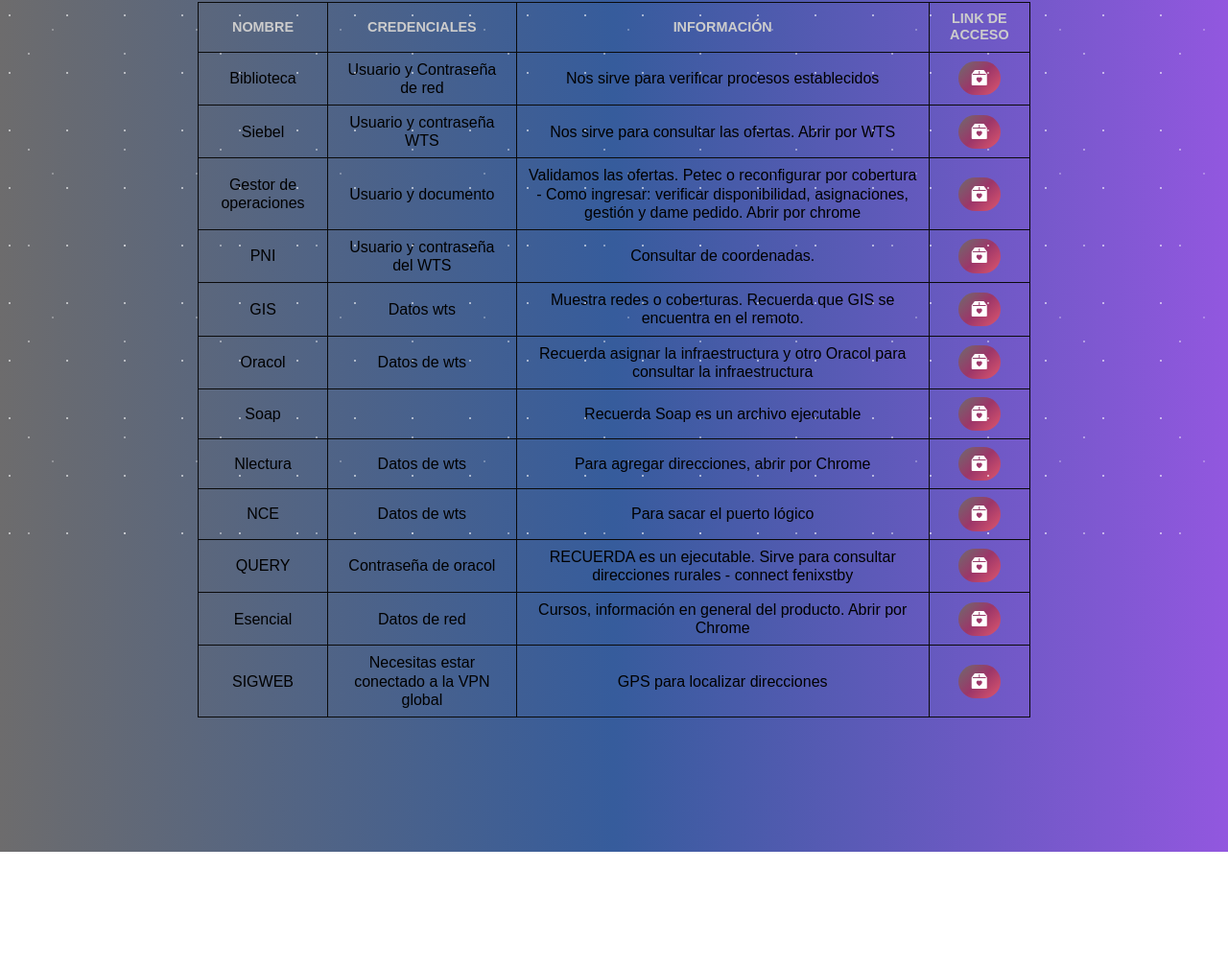
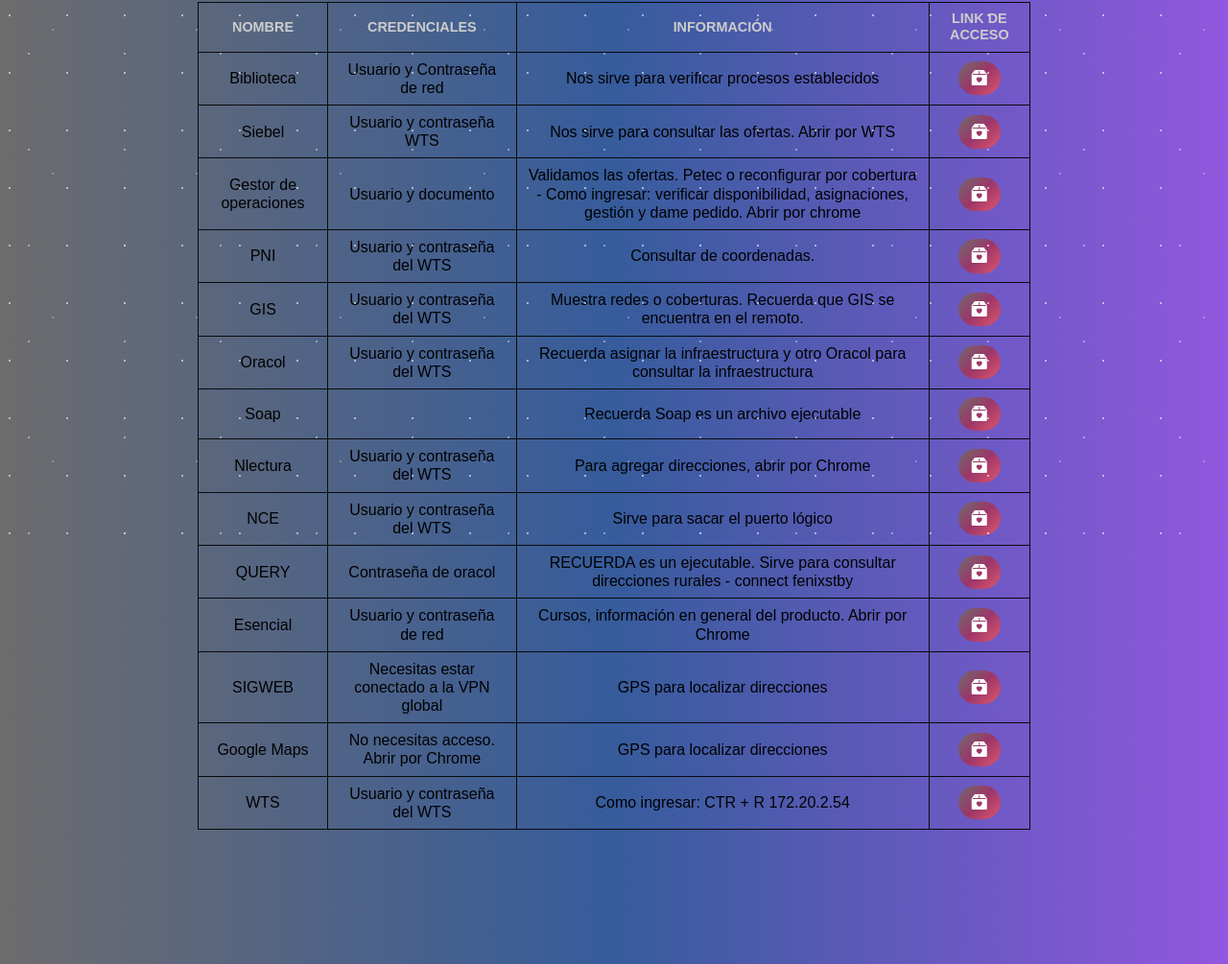
Before and after one commit to LondonoDan/links_despachos, a plain HTML site: page index.html in a window 1280 px wide. Shown: the part 174-1179 px from the top of the page at 96% size. Before the commit the page ends 1062 px from the top, so only its background shows below. Drawn offline with nearby package versions, Linux system fonts and the light colour scheme.

Commit message:
se agrego mas info a la tabla

```diff
--- a/index.html
+++ b/index.html
@@ -52,13 +52,13 @@
             </tr>
             <tr>
                 <td>GIS</td>
-                <td>Datos wts</td>
+                <td>Usuario y contraseña del WTS</td>
                 <td>Muestra redes o coberturas. Recuerda que GIS se encuentra en el remoto.</td>
                 <td><a href="#"><i class="bi bi-box2-heart-fill"></i></a></td>
             </tr>
             <tr>
                 <td>Oracol</td>
-                <td>Datos de wts</td>
+                <td>Usuario y contraseña del WTS</td>
                 <td>Recuerda asignar la infraestructura y otro Oracol para consultar la infraestructura</td>
                 <td><a href="#"><i class="bi bi-box2-heart-fill"></i></a></td>
             </tr>
@@ -70,14 +70,14 @@
             </tr>
             <tr>
                 <td>Nlectura</td>
-                <td>Datos de wts</td>
+                <td>Usuario y contraseña del WTS</td>
                 <td>Para agregar direcciones, abrir por Chrome</td>
                 <td><a href="http://lectura.epmtelco.com.co/index.php "><i class="bi bi-box2-heart-fill"></i></a></td>
             </tr>
             <tr>
                 <td>NCE</td>
-                <td>Datos de wts</td>
-                <td>Para sacar el puerto lógico</td>
+                <td>Usuario y contraseña del WTS</td>
+                <td>Sirve para sacar el puerto lógico</td>
                 <td><a href="https://10.69.16.34:31943/ncecommonwebsite/v1/newportal/index.html?refr-flags=e"><i class="bi bi-box2-heart-fill"></i></a></td>
             </tr>
             <tr>
@@ -88,7 +88,7 @@
             </tr>
             <tr>
                 <td>Esencial</td>
-                <td>Datos de red</td>
+                <td>Usuario y contraseña de red</td>
                 <td>Cursos, información en general del producto. Abrir por Chrome</td>
                 <td><a href="https://esencial.emtelco.co/login/index.php"><i class="bi bi-box2-heart-fill"></i></a></td>
             </tr>
@@ -98,6 +98,18 @@
                 <td>GPS para localizar direcciones</td>
                 <td><a href="http://sigweb/cartografiacol/SIGWEB/"><i class="bi bi-box2-heart-fill"></i></a></td>
             </tr>
+            <tr>
+                <td>Google Maps</td>
+                <td>No necesitas acceso. Abrir por Chrome</td>
+                <td>GPS para localizar direcciones</td>
+                <td><a href="https://www.google.com/maps/@6.2652416,-75.546624,14z?entry=ttu&g_ep=EgoyMDI2MDQwOC4wIKXMDSoASAFQAw%3D%3D"><i class="bi bi-box2-heart-fill"></i></a></td>
+            </tr>
+            <tr>
+                <td>WTS</td>
+                <td>Usuario y contraseña del WTS</td>
+                <td>Como ingresar: CTR + R 172.20.2.54</td>
+                <td><a href="#"><i class="bi bi-box2-heart-fill"></i></a></td>
+            </tr>
         </tbody>
     </table>
 <script src="app.js"></script>
```
